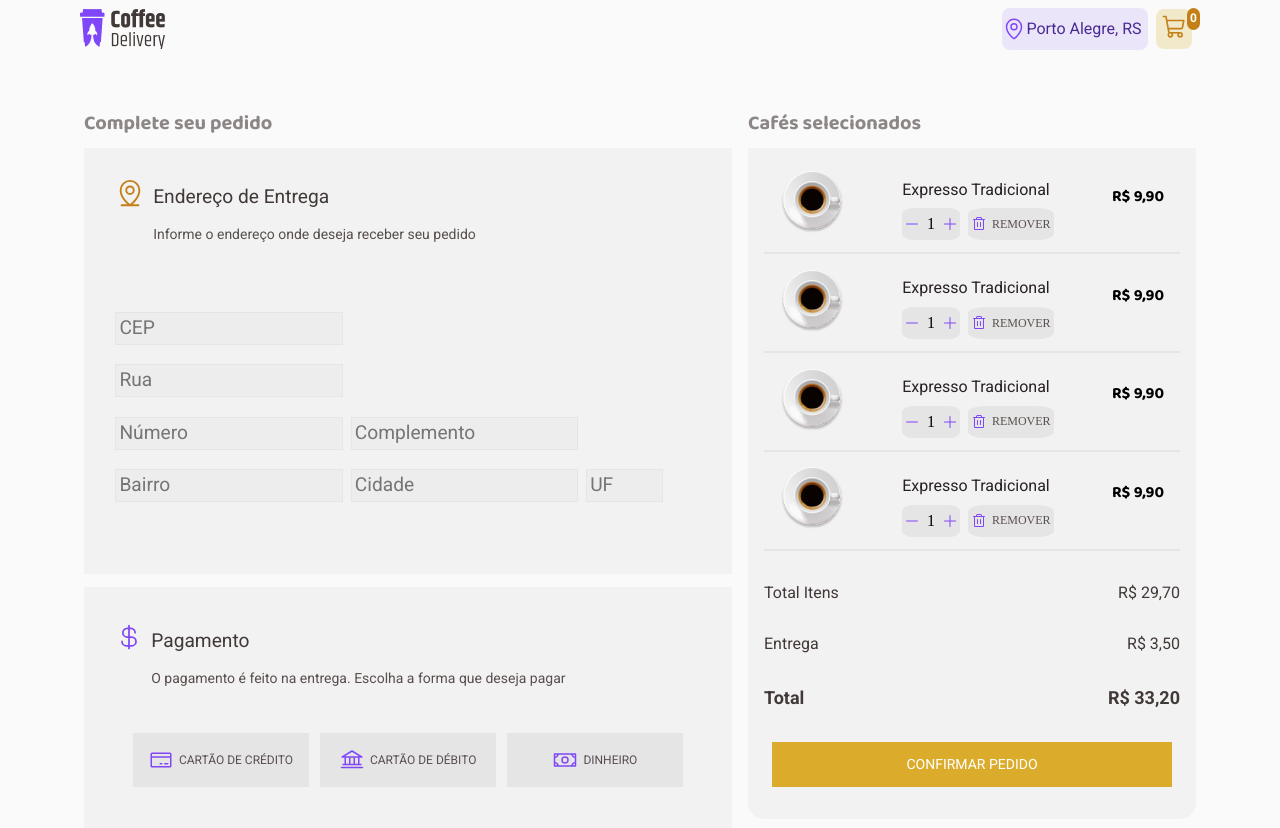
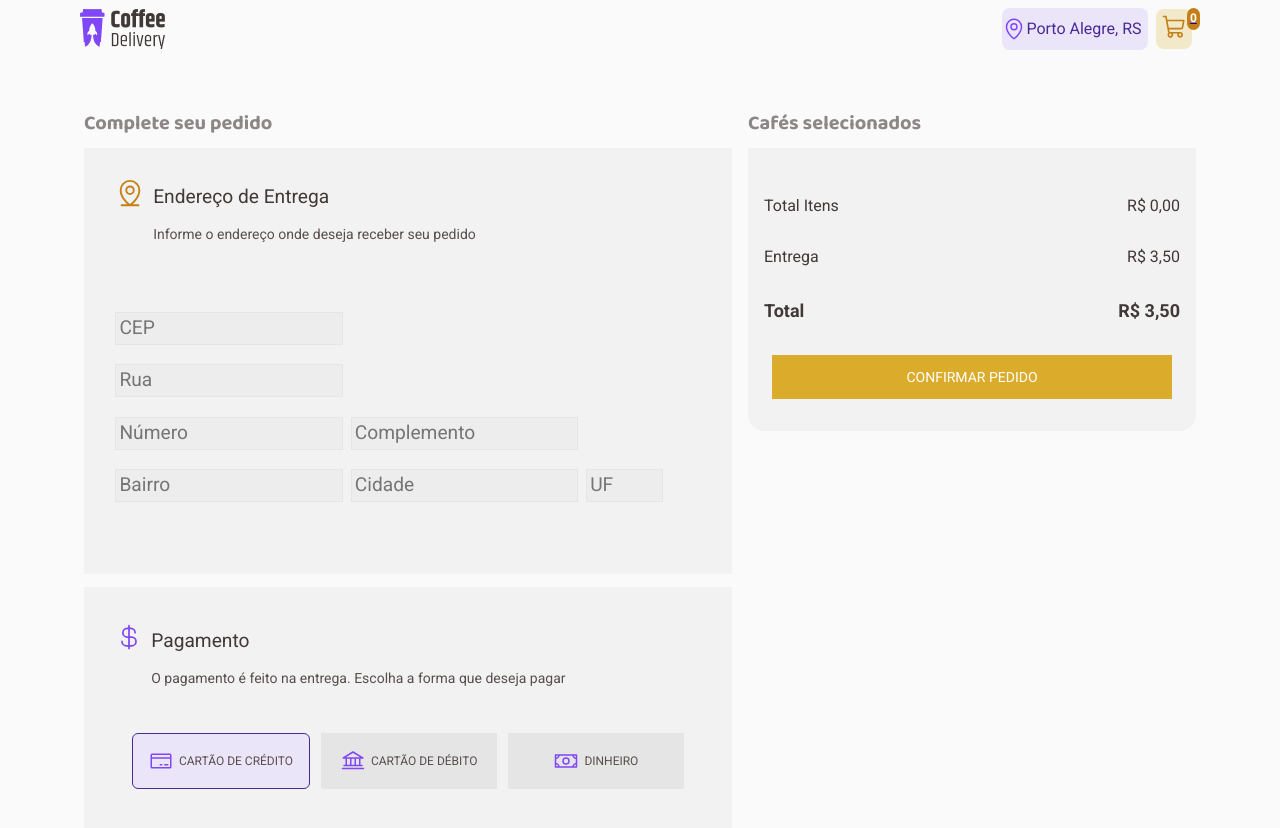
Before and after one commit to gabrielbortone/ignite-coffee-delivery, a React (Vite) app: page /checkout in a window 1280 px wide. Shown: the top 828 px of the page. Built offline with nearby package versions, Linux system fonts and the light colour scheme.

Commit message:
Implementacao de diversos ajustes e funcionalidades

```diff
--- a/src/components/Header/index.tsx
+++ b/src/components/Header/index.tsx
@@ -21,7 +21,7 @@ export default function Header(){
                             <p>Porto Alegre, RS</p>
                         </span>
                     </HeaderLocalizationInfo>
-                    <HeaderShoppingInfo>
+                    <HeaderShoppingInfo to="/checkout">
                         <div>
                             <ShoppingCart size={26} color={theme['yellow-dark']}/>
                         </div>
--- a/src/components/Header/styles.ts
+++ b/src/components/Header/styles.ts
@@ -1,3 +1,4 @@
+import { NavLink } from "react-router-dom";
 import { styled } from "styled-components";
 
 export const HeaderContainer = styled.header`
@@ -36,7 +37,7 @@ export const HeaderLocalizationInfo = styled.div`
     }
 `;
 
-export const HeaderShoppingInfo = styled.div`
+export const HeaderShoppingInfo = styled(NavLink)`
     display: flex;
     align-items: center;
     justify-content: center;
--- a/src/components/PainelCafesEscolhidos/CafeEscolhido/index.tsx
+++ b/src/components/PainelCafesEscolhidos/CafeEscolhido/index.tsx
@@ -1,22 +1,27 @@
 import { Minus, Plus, Trash } from "@phosphor-icons/react";
 import { useTheme } from "styled-components";
 import { CafeEscolhidoBotaoRemover, CafeEscolhidoItemContainer, CafeEscolhidoItemImagemContainer, CafeEscolhidoItemMiddleBottoesContainer, CafeEscolhidoItemMiddleContainer, CafeEscolhidoItemQuantidadeContainer, CafeEscolhidoItemQuantidadeSpan, CafeEscolhidoItemQuantidadeSpanNumero, CafeEscolhidoItemSpanPreco } from "./styles";
+import { useContext } from "react";
+import { VendasContext } from "../../../contexts/VendasContext";
 
 interface CafeEscolhidoItemProps{
     quantidade: number
-    nome: String
+    nome: string
     preco: number
     imagem: string
 }
 
 export default function CafeEscolhidoItem({quantidade, nome, preco, imagem} : CafeEscolhidoItemProps){
     const theme = useTheme();
+    const { removerDoCarrinho } = useContext(VendasContext);
     const precoFormatado: string = (preco).toLocaleString('pt-br', {
         style: 'decimal',
         minimumIntegerDigits: 1,
         minimumFractionDigits: 2,
         maximumFractionDigits: 2
     })
+
+
 
     if(!theme){
         return <h1>ERROR</h1>
@@ -39,7 +44,15 @@ export default function CafeEscolhidoItem({quantidade, nome, preco, imagem} : Ca
                             <Plus size={16} color={theme['purple']}/>
                         </CafeEscolhidoItemQuantidadeSpan>
                     </CafeEscolhidoItemQuantidadeContainer>
-                    <CafeEscolhidoBotaoRemover>
+                    <CafeEscolhidoBotaoRemover onClick={(e)=> {
+                        removerDoCarrinho({
+                            titulo: nome,
+                            preco,
+                            imagem,
+                            tipoCafe: [''],
+                            descricao: ''
+                        })
+                    }}>
                         <Trash size={16} color={theme['purple']} />
                         <p>REMOVER</p>
                     </CafeEscolhidoBotaoRemover>
--- a/src/components/PainelCafesEscolhidos/CafeEscolhido/styles.ts
+++ b/src/components/PainelCafesEscolhidos/CafeEscolhido/styles.ts
@@ -68,6 +68,7 @@ export const CafeEscolhidoBotaoRemover = styled.span`
     height: 2rem;
     padding-left: 0.2rem;
     padding-right: 0.2rem;
+    cursor: pointer;
     p {
         color: ${props=> props.theme['base-text']};
         font-size: 0.75rem;
--- a/src/components/PainelCafesEscolhidos/index.tsx
+++ b/src/components/PainelCafesEscolhidos/index.tsx
@@ -2,32 +2,37 @@ import CafeEscolhidoItem from "./CafeEscolhido";
 import { PainelCafesEscolhidosFooter, PainelCafesEscolhidosFooterSpan, PainelCafesEscolhidosFooterSpanTotal, PainelCafesEscolhidosHeaderTitulo, PainelCafesEscolhidosItem, PainelCafesEscolhidosMainContainer, PainelCafesEscolhidosMainSection } from "./styles";
 import urlCafeTradicional from '../../assets/imgs-cafes/expresso.png';
 import { BotaoConfirmarPedidoCheckout } from "../PainelEndereco/styles";
+import { useContext } from "react";
+import { VendasContext } from "../../contexts/VendasContext";
 
 export default function PainelCafesEscolhidos(){
+
+    const { carrinho, totalItens, totalFinal, taxaEntrega } = useContext(VendasContext);
+
 
     return (
         <PainelCafesEscolhidosMainContainer>
             <PainelCafesEscolhidosHeaderTitulo>Cafés selecionados</PainelCafesEscolhidosHeaderTitulo>
             <PainelCafesEscolhidosMainSection>
                 <PainelCafesEscolhidosItem>
-                    <CafeEscolhidoItem nome={'Expresso Tradicional'} preco={9.90} imagem={urlCafeTradicional} quantidade={1} />
-                    <CafeEscolhidoItem nome={'Expresso Tradicional'} preco={9.90} imagem={urlCafeTradicional} quantidade={1} />
-                    <CafeEscolhidoItem nome={'Expresso Tradicional'} preco={9.90} imagem={urlCafeTradicional} quantidade={1} />
-                    <CafeEscolhidoItem nome={'Expresso Tradicional'} preco={9.90} imagem={urlCafeTradicional} quantidade={1} />
 
+                    {carrinho.map((carrinhoItem)=> {
+                        return <CafeEscolhidoItem key={carrinhoItem.produto?.titulo} nome={carrinhoItem.produto?.titulo} preco={carrinhoItem.produto?.preco}
+                        imagem={carrinhoItem.produto?.imagem} quantidade={carrinhoItem.quantidade} />
+                    })}
                 </PainelCafesEscolhidosItem>
                 <PainelCafesEscolhidosFooter>
                     <PainelCafesEscolhidosFooterSpan>
                         <p>Total Itens</p>
-                        <p>R$ 29,70</p>
+                        <p>{totalItens.toLocaleString('pt-br',{style: 'currency', currency: 'BRL'})}</p>
                     </PainelCafesEscolhidosFooterSpan>
                     <PainelCafesEscolhidosFooterSpan>
                         <p>Entrega</p>
-                        <p>R$ 3,50</p>
+                        <p>{taxaEntrega.toLocaleString('pt-br',{style: 'currency', currency: 'BRL'})}</p>
                     </PainelCafesEscolhidosFooterSpan>
                     <PainelCafesEscolhidosFooterSpanTotal>
                         <p>Total</p>
-                        <p>R$ 33,20</p>
+                        <p>{totalFinal.toLocaleString('pt-br',{style: 'currency', currency: 'BRL'})}</p>
                     </PainelCafesEscolhidosFooterSpanTotal>
                     <BotaoConfirmarPedidoCheckout>
                         Confirmar Pedido
--- a/src/components/PainelPagamento/index.tsx
+++ b/src/components/PainelPagamento/index.tsx
@@ -1,9 +1,12 @@
 import { Bank, CreditCard, CurrencyDollar, Money } from "@phosphor-icons/react";
 import { PainelPagamentoContainer, PainelPagamentoConteudoContainer, PainelPagamentoConteudoItem, PainelPagamentoHeader, PainelPagamentoHeaderTextos } from "./styles";
 import { useTheme } from "styled-components";
+import { useContext } from "react";
+import { VendasContext } from "../../contexts/VendasContext";
 
 export default function PainelPagamento(){
     const theme = useTheme();
+    const { formaPagamento, setFormaPagamento} = useContext(VendasContext);
 
     if(theme){
         return(
@@ -16,15 +19,15 @@ export default function PainelPagamento(){
                     </PainelPagamentoHeaderTextos>
                 </PainelPagamentoHeader>
                 <PainelPagamentoConteudoContainer>
-                    <PainelPagamentoConteudoItem>
+                    <PainelPagamentoConteudoItem onClick={()=> {setFormaPagamento('CARTÂO DE CRÉDITO')}} className={formaPagamento === 'CARTÂO DE CRÉDITO' ? 'active' : ''}>
                         <CreditCard size={24} color={theme['purple']}/>
                         <p>CARTÃO DE CRÉDITO</p>
                     </PainelPagamentoConteudoItem>
-                    <PainelPagamentoConteudoItem>
+                    <PainelPagamentoConteudoItem onClick={()=> {setFormaPagamento('CARTÃO DE DÉBITO')}} className={formaPagamento === 'CARTÃO DE DÉBITO' ? 'active' : ''}>
                         <Bank size={24} color={theme['purple']}/>
                         <p>CARTÃO DE DÉBITO</p>
                     </PainelPagamentoConteudoItem>
-                    <PainelPagamentoConteudoItem>
+                    <PainelPagamentoConteudoItem onClick={()=> {setFormaPagamento('DINHEIRO')}} className={formaPagamento === 'DINHEIRO' ? 'active' : ''}>
                         <Money size={24} color={theme['purple']}/>
                         <p>DINHEIRO</p>
                     </PainelPagamentoConteudoItem>
--- a/src/components/PainelPagamento/styles.ts
+++ b/src/components/PainelPagamento/styles.ts
@@ -62,6 +62,11 @@ export const PainelPagamentoConteudoItem = styled.span`
     gap: 0.4rem;
     padding: 0.5rem;
     width: 10rem;
+    &.active {
+        border-radius: 6px;
+        border: 1px solid ${props=> props.theme['purple-dark']};
+        background: ${props=> props.theme['purple-light']};
+    }
     p {
         font-size: 0.75rem;
         font-family: ${props=> props.theme['font-primary']};
--- a/src/contexts/VendasContext.tsx
+++ b/src/contexts/VendasContext.tsx
@@ -1,4 +1,4 @@
-import { ReactNode, createContext, useState } from "react"
+import { ReactNode, createContext, useCallback, useEffect, useState } from "react"
 
 export interface CafeCarrinho {
     titulo: string
@@ -26,16 +26,24 @@ export interface EnderecoEntrega {
 interface Pedido {
     pedidoItens: CarrinhoItem[]
     endereco: EnderecoEntrega
+    formaPagamento: string
 }
 
 
 interface VendasContextType {
     adicionarNoCarrinho: (cafe: CafeCarrinho, quantidade: number) => void;
     removerDoCarrinho: (cafe: CafeCarrinho) => void;
-    obterCarrinho: () => CarrinhoItem[];
     finalizarPedido: (endereco: EnderecoEntrega) => void;
     obterPedidoAtual: () => Pedido | undefined;
     quantidadeItens: number;
+    enderecoEntrega: EnderecoEntrega | undefined;
+    atribuirEndereco: (endereco: EnderecoEntrega)=> void;
+    formaPagamento: 'CARTÂO DE CRÉDITO' | 'CARTÃO DE DÉBITO' | 'DINHEIRO';
+    setFormaPagamento: React.Dispatch<React.SetStateAction<"CARTÂO DE CRÉDITO" | "CARTÃO DE DÉBITO" | "DINHEIRO">>;
+    totalFinal: number;
+    totalItens: number;
+    taxaEntrega: number;
+    carrinho: CarrinhoItem[];
 }
 
 interface VendasProviderProps {
@@ -49,26 +57,45 @@ export function VendasContextProvider({children}: VendasProviderProps){
     const [carrinho , setCarrinho] = useState<CarrinhoItem[]>([]);
     const [pedido, setPedido] = useState<Pedido>();
     const [quantidadeItens, setQuantidadeItens] = useState<number>(0);
+    const [enderecoEntrega, setEnderecoEntrega] = useState<EnderecoEntrega>();
+    const [formaPagamento, setFormaPagamento] = useState<'CARTÂO DE CRÉDITO' | 'CARTÃO DE DÉBITO' | 'DINHEIRO'>('CARTÂO DE CRÉDITO');
+    const taxaEntrega = 3.5;
+    const [totalItens, setTotalItens] = useState<number>(0);
+    const [totalFinal , setTotalFinal] = useState<number>(taxaEntrega + totalItens);
+
+    useEffect(()=> {
+        setTotalItens(carrinho.reduce((acc, item) => acc + (item.produto.preco * item.quantidade), 0) ?? 0);
+    },[carrinho])
+
+    useEffect(()=> {
+        setTotalFinal(totalItens +taxaEntrega);
+    }, [totalItens])
+
+
 
     function adicionarNoCarrinho(cafe: CafeCarrinho, quantidade: number){
         const novoItem: CarrinhoItem = {
             produto: cafe,
             quantidade
         }
+
+        const elementoJaExistente = carrinho.filter((item)=> item?.produto?.titulo == cafe.titulo);
+        if(elementoJaExistente){
+            removerDoCarrinho(cafe);
+
+            novoItem.quantidade += elementoJaExistente[0]?.quantidade ?? 0;
+        }
+
         setCarrinho((state) => [...state, novoItem]);
         setQuantidadeItens(carrinho.length+1);
     }
 
     function removerDoCarrinho(cafe: CafeCarrinho){
+        const novaLista=  carrinho.filter((item)=> {
+            return item.produto.titulo !== cafe.titulo
+        })
+        setCarrinho(novaLista)
         setQuantidadeItens(carrinho.length+1);
-
-        return carrinho.filter((item)=> {
-            return item.produto != cafe
-        })
-    }
-
-    function obterCarrinho(){
-        return carrinho;
     }
 
     function obterPedidoAtual(){
@@ -78,13 +105,19 @@ export function VendasContextProvider({children}: VendasProviderProps){
     function finalizarPedido(endereco: EnderecoEntrega) {
         setPedido({
             endereco,
-            pedidoItens: carrinho
+            pedidoItens: carrinho,
+            formaPagamento
         });
     }
 
+    function atribuirEndereco(endereco: EnderecoEntrega){
+        setEnderecoEntrega(endereco);
+    }
+
     return (
-        <VendasContext.Provider value={{adicionarNoCarrinho, obterCarrinho,
-         removerDoCarrinho, obterPedidoAtual, finalizarPedido, quantidadeItens}}>
+        <VendasContext.Provider value={{adicionarNoCarrinho, removerDoCarrinho, obterPedidoAtual, finalizarPedido,
+            quantidadeItens, enderecoEntrega,
+         atribuirEndereco, formaPagamento, setFormaPagamento, totalFinal, totalItens, taxaEntrega, carrinho}}>
             {children}
         </VendasContext.Provider>
     )
--- a/src/pages/Checkout.tsx
+++ b/src/pages/Checkout.tsx
@@ -8,7 +8,7 @@ export default function Checkout(){
         <CheckoutContainer>
             <section>
                 <PainelEndereco />
-                <PainelPagamento />
+                <PainelPagamento  />
             </section>
             <PainelCafesEscolhidos />
         </CheckoutContainer>
--- a/src/styles/main-theme/defaultTheme.ts
+++ b/src/styles/main-theme/defaultTheme.ts
@@ -17,4 +17,4 @@ export const defaultTheme = {
     'white': '#FFFFFF',
     'font-secondary': "'Baloo 2', cursive",
     'font-primary': "'Roboto', sans-serif"
-}
+} as const
```
Also changed, not shown: src/components/PainelEndereco/index.tsx (+30 -7 lines).
